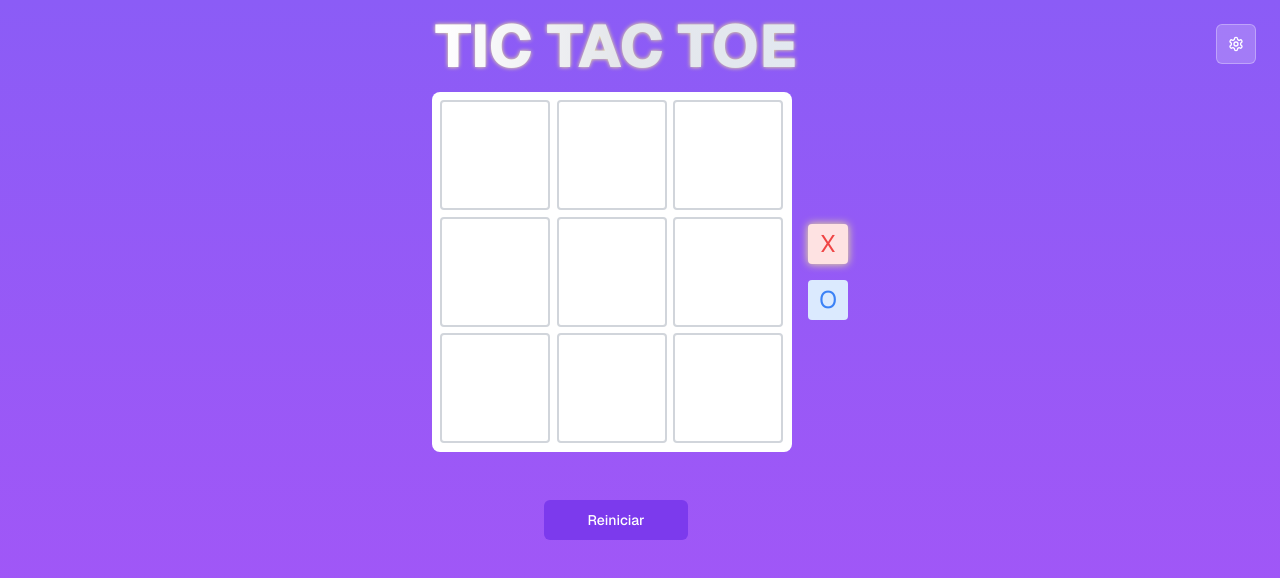
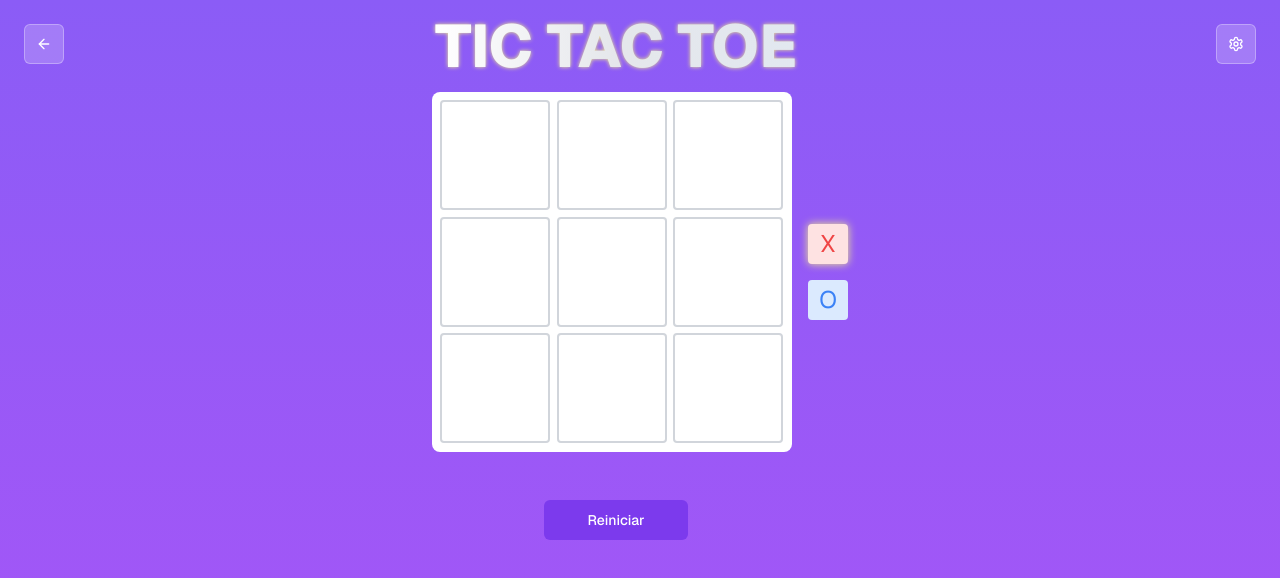
Before and after one commit to ViticoMC/victor-portfolio, a Next.js app: page /minijuegos/tic-tac-toe in a window 1280 px wide. Shown: the top 578 px of the page. Built offline with nearby package versions, Linux system fonts and the light colour scheme.

Commit message:
back arrow

```diff
--- a/app/layout.tsx
+++ b/app/layout.tsx
@@ -4,9 +4,8 @@ import { GeistMono } from 'geist/font/mono'
 import './globals.css'
 
 export const metadata: Metadata = {
-  title: 'v0 App',
-  description: 'Created with v0',
-  generator: 'v0.dev',
+  title: 'Mi portafolio',
+  description: 'Creado para buscar trabajo',
 }
 
 export default function RootLayout({
--- a/app/minijuegos/tic-tac-toe/page.tsx
+++ b/app/minijuegos/tic-tac-toe/page.tsx
@@ -4,8 +4,9 @@ import { Dialog, DialogContent, DialogHeader, DialogTitle } from "@/components/u
 import { Sheet, SheetContent, SheetHeader, SheetTitle, SheetTrigger } from "@/components/ui/sheet"
 import { Switch } from "@/components/ui/switch"
 import { Label } from "@/components/ui/label"
-import { Settings, Info, Users, Bot } from "lucide-react"
+import { Settings, Info, Users, Bot, ArrowLeft } from "lucide-react"
 import { useState, useEffect } from "react"
+import { useRouter } from "next/navigation"
 
 type Marcador = string
 export default function TicTacToe() {
@@ -13,6 +14,7 @@ export default function TicTacToe() {
     const [showDialog, setShowDialog] = useState(false)
     const [ganador, setGanador] = useState<Marcador>('')
     const [modoBot, setModoBot] = useState(false)
+    const router = useRouter()
 
 
     const ganar = [
@@ -318,6 +320,12 @@ export default function TicTacToe() {
                         </div>
                     </SheetContent>
                 </Sheet>
+                <Button
+                    variant="outline" size="icon" className="bg-white/20 border-white/30 text-white hover:bg-white/30 fixed md:top-6 md:left-6 top-2 left-2"
+                    onClick={() => router.back()}
+                >
+                    <ArrowLeft className="h-5 w-5" />
+                </Button>
             </div>
 
             <div className=" flex flex-col md:flex-row items-center justify-center gap-4 h-[360px]">
```
